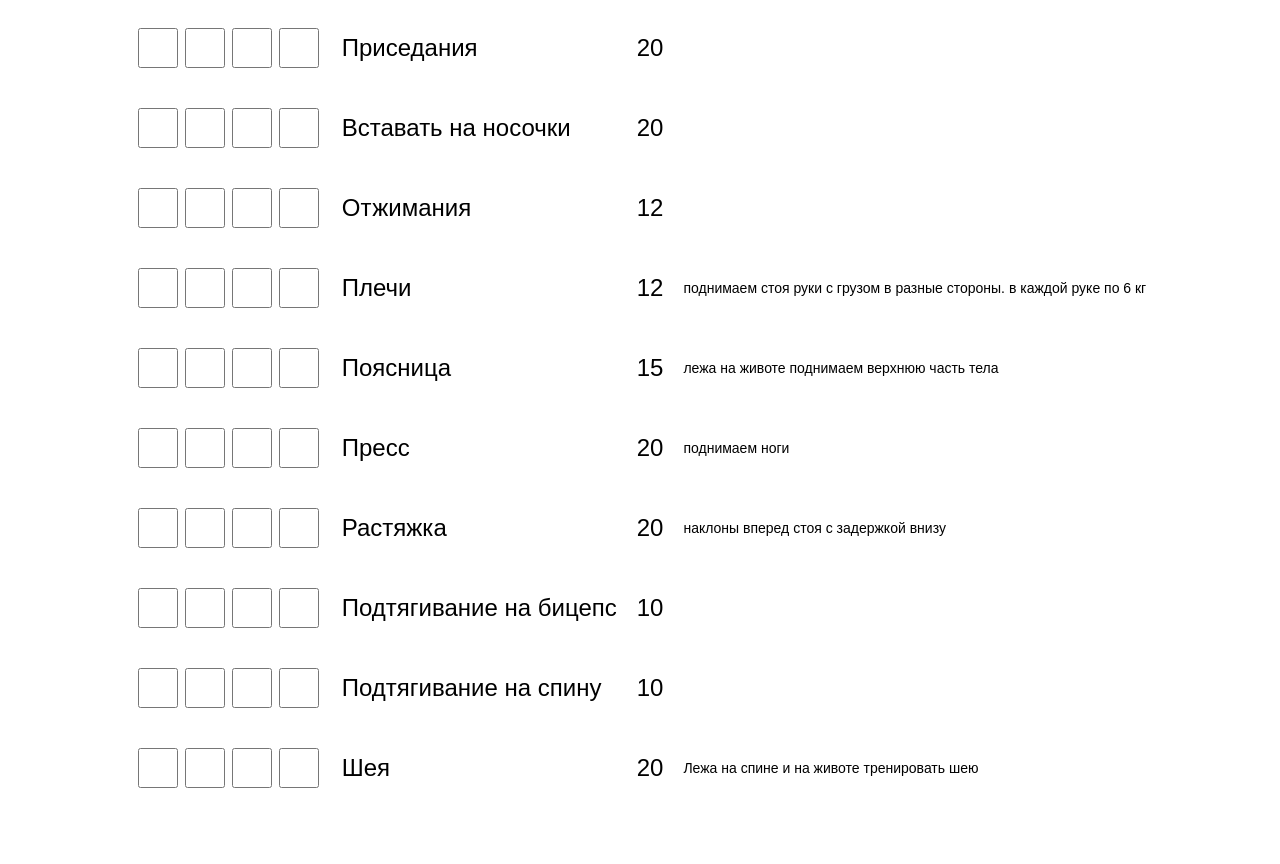
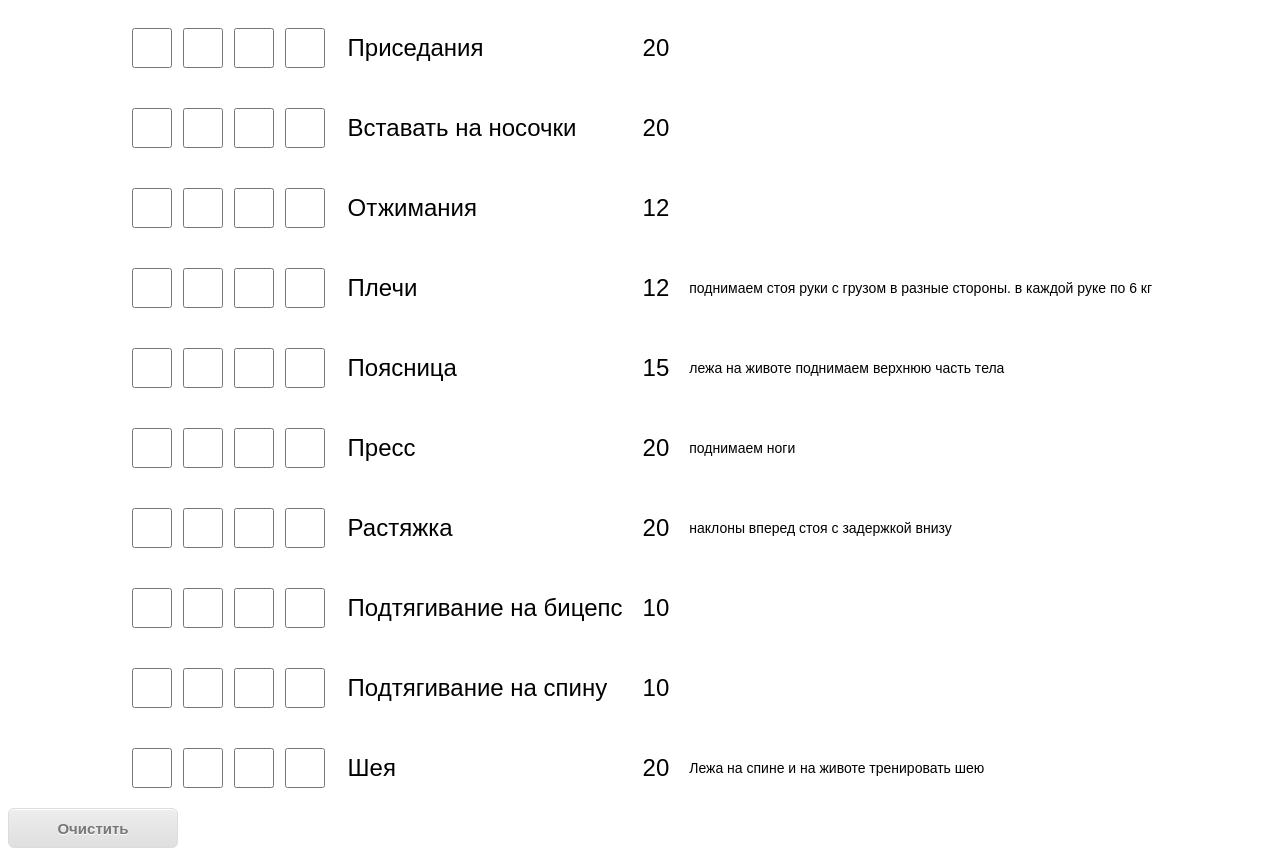
Before and after one commit to Rocaccel/train_checklist, a plain HTML site: page index.html in a window 1280 px wide. Before the commit the page ends 816 px from the top, so only its background shows below. Drawn offline with Linux system fonts and the light colour scheme.

Commit message:
make clear button, make save checkbox states

```diff
--- a/index.html
+++ b/index.html
@@ -1,10 +1,23 @@
-
-
 <head><title>Тренировки</title>
 	<meta charset="UTF-8">
+	<script>
+	function save_checkbox(name)
+	{
+		localStorage[name] = document.getElementById(name).checked ? 1 : 0
+	}
+	function load_checkbox()
+	{
+		var table = document.getElementById('checktable')
+		var input = table.getElementsByTagName('input')
 
-</head>
+		for(var i = 0; i < input.length; i++)
+		{
+			var checkbox = input[i]
+			checkbox.checked = parseInt(localStorage[checkbox.id], 10)
+		}
+	}
 
+	</script>
 	<style type="text/css">
 		.tg  {border-collapse:collapse;border-spacing:0;margin:0px auto;}
 		.tg td{border-style:solid;border-width:0px;font-family:Arial, sans-serif;font-size:14px;overflow:hidden;
@@ -41,69 +54,123 @@
 			top:1px;
 		}
 		</style>
-<table class="tg">
+
+	</head>
+
+	<body onload="load_checkbox()">
+	<table class="tg" id="checktable">
 		<tbody>
-
-
 		<tr>
-		<td class="tg-0pky"><input class="checkbox" type="checkbox"><input class="checkbox" type="checkbox"><input class="checkbox" type="checkbox"><input  class="checkbox" type="checkbox"></td>
+			<td class="tg-0pky">
+				<input class="checkbox" type="checkbox" id="check1_1" onclick="save_checkbox('check1_1')">
+				<input class="checkbox" type="checkbox" id="check1_2" onclick="save_checkbox('check1_2')">
+				<input class="checkbox" type="checkbox" id="check1_3" onclick="save_checkbox('check1_3')">
+				<input class="checkbox" type="checkbox" id="check1_4" onclick="save_checkbox('check1_4')">
+			</td>
 			<td class="tg-v8dz">Приседания</td>
 			<td class="tg-lbo9">20</td>
 			<td class="tg-lboi"></td>
 		</tr>
 		<tr>
-		<td class="tg-0pky"><input class="checkbox" type="checkbox"><input class="checkbox" type="checkbox"><input class="checkbox" type="checkbox"><input  class="checkbox" type="checkbox"></td>
+			<td class="tg-0pky">
+				<input class="checkbox" type="checkbox" id="check2_1" onclick="save_checkbox('check2_1')">
+				<input class="checkbox" type="checkbox" id="check2_2" onclick="save_checkbox('check2_2')">
+				<input class="checkbox" type="checkbox" id="check2_3" onclick="save_checkbox('check2_3')">
+				<input class="checkbox" type="checkbox" id="check2_4" onclick="save_checkbox('check2_4')">
+			</td>
 			<td class="tg-v8dz">Вставать на носочки</td>
 			<td class="tg-lbo9">20</td>
 			<td class="tg-lboi"></td>
 		</tr>
 		<tr>
-		<td class="tg-0pky"><input class="checkbox" type="checkbox"><input class="checkbox" type="checkbox"><input class="checkbox" type="checkbox"><input  class="checkbox" type="checkbox"></td>
+			<td class="tg-0pky">
+				<input class="checkbox" type="checkbox" id="check3_1" onclick="save_checkbox('check3_1')">
+				<input class="checkbox" type="checkbox" id="check3_2" onclick="save_checkbox('check3_2')">
+				<input class="checkbox" type="checkbox" id="check3_3" onclick="save_checkbox('check3_3')">
+				<input class="checkbox" type="checkbox" id="check3_4" onclick="save_checkbox('check3_4')">
+			</td>
 			<td class="tg-v8dz">Отжимания</td>
 			<td class="tg-lbo9">12</td>
 			<td class="tg-lboi"></td>
 		</tr>
 		<tr>
-		<td class="tg-0pky"><input class="checkbox" type="checkbox"><input class="checkbox" type="checkbox"><input class="checkbox" type="checkbox"><input  class="checkbox" type="checkbox"></td>
+			<td class="tg-0pky">
+				<input class="checkbox" type="checkbox" id="check4_1" onclick="save_checkbox('check4_1')">
+				<input class="checkbox" type="checkbox" id="check4_2" onclick="save_checkbox('check4_2')">
+				<input class="checkbox" type="checkbox" id="check4_3" onclick="save_checkbox('check4_3')">
+				<input class="checkbox" type="checkbox" id="check4_4" onclick="save_checkbox('check4_4')">
+			</td>
 			<td class="tg-v8dz">Плечи</td>
 			<td class="tg-lbo9">12</td>
 			<td class="tg-lboi">поднимаем стоя руки с грузом в разные стороны. в каждой руке по 6 кг</td>
 		</tr>
 		<tr>
-		<td class="tg-0pky"><input class="checkbox" type="checkbox"><input class="checkbox" type="checkbox"><input class="checkbox" type="checkbox"><input  class="checkbox" type="checkbox"></td>
+			<td class="tg-0pky">
+				<input class="checkbox" type="checkbox" id="check5_1" onclick="save_checkbox('check5_1')">
+				<input class="checkbox" type="checkbox" id="check5_2" onclick="save_checkbox('check5_2')">
+				<input class="checkbox" type="checkbox" id="check5_3" onclick="save_checkbox('check5_3')">
+				<input class="checkbox" type="checkbox" id="check5_4" onclick="save_checkbox('check5_4')">
+			</td>
 			<td class="tg-v8dz">Поясница</td>
 			<td class="tg-lbo9">15</td>
 			<td class="tg-lboi">лежа на животе поднимаем верхнюю часть тела</td>
 		</tr>
 		<tr>
-		<td class="tg-0pky"><input class="checkbox" type="checkbox"><input class="checkbox" type="checkbox"><input class="checkbox" type="checkbox"><input  class="checkbox" type="checkbox"></td>
+			<td class="tg-0pky">
+				<input class="checkbox" type="checkbox" id="check6_1" onclick="save_checkbox('check6_1')">
+				<input class="checkbox" type="checkbox" id="check6_2" onclick="save_checkbox('check6_2')">
+				<input class="checkbox" type="checkbox" id="check6_3" onclick="save_checkbox('check6_3')">
+				<input class="checkbox" type="checkbox" id="check6_4" onclick="save_checkbox('check6_4')">
+			</td>
 			<td class="tg-v8dz">Пресс</td>
 			<td class="tg-lbo9">20</td>
 			<td class="tg-lboi">поднимаем ноги</td>
 		</tr>
 		<tr>
-		<td class="tg-0pky"><input class="checkbox" type="checkbox"><input class="checkbox" type="checkbox"><input class="checkbox" type="checkbox"><input  class="checkbox" type="checkbox"></td>
+			<td class="tg-0pky">
+				<input class="checkbox" type="checkbox" id="check7_1" onclick="save_checkbox('check7_1')">
+				<input class="checkbox" type="checkbox" id="check7_2" onclick="save_checkbox('check7_2')">
+				<input class="checkbox" type="checkbox" id="check7_3" onclick="save_checkbox('check7_3')">
+				<input class="checkbox" type="checkbox" id="check7_4" onclick="save_checkbox('check7_4')">
+			</td>
 			<td class="tg-v8dz">Растяжка</td>
 			<td class="tg-lbo9">20</td>
 			<td class="tg-lboi">наклоны вперед стоя с задержкой внизу</td>
 		</tr>
 		<tr>
-		<td class="tg-0pky"><input class="checkbox" type="checkbox"><input class="checkbox" type="checkbox"><input class="checkbox" type="checkbox"><input  class="checkbox" type="checkbox"></td>
+			<td class="tg-0pky">
+				<input class="checkbox" type="checkbox" id="check8_1" onclick="save_checkbox('check8_1')">
+				<input class="checkbox" type="checkbox" id="check8_2" onclick="save_checkbox('check8_2')">
+				<input class="checkbox" type="checkbox" id="check8_3" onclick="save_checkbox('check8_3')">
+				<input class="checkbox" type="checkbox" id="check8_4" onclick="save_checkbox('check8_4')">
+			</td>
 			<td class="tg-v8dz">Подтягивание на бицепс	</td>
 			<td class="tg-lbo9">10</td>
 			<td class="tg-lboi"></td>
 		</tr>
 		<tr>
-		<td class="tg-0pky"><input class="checkbox" type="checkbox"><input class="checkbox" type="checkbox"><input class="checkbox" type="checkbox"><input  class="checkbox" type="checkbox"></td>
+			<td class="tg-0pky">
+				<input class="checkbox" type="checkbox" id="check9_1" onclick="save_checkbox('check9_1')">
+				<input class="checkbox" type="checkbox" id="check9_2" onclick="save_checkbox('check9_2')">
+				<input class="checkbox" type="checkbox" id="check9_3" onclick="save_checkbox('check9_3')">
+				<input class="checkbox" type="checkbox" id="check9_4" onclick="save_checkbox('check9_4')">
+			</td>
 			<td class="tg-v8dz">Подтягивание на спину</td>
 			<td class="tg-lbo9">10</td>
 			<td class="tg-lboi"></td>
 		</tr>
 		<tr>
-		<td class="tg-0pky"><input class="checkbox" type="checkbox"><input class="checkbox" type="checkbox"><input class="checkbox" type="checkbox"><input  class="checkbox" type="checkbox"></td>
+			<td class="tg-0pky">
+				<input class="checkbox" type="checkbox" id="check10_1" onclick="save_checkbox('check10_1')">
+				<input class="checkbox" type="checkbox" id="check10_2" onclick="save_checkbox('check10_2')">
+				<input class="checkbox" type="checkbox" id="check10_3" onclick="save_checkbox('check10_3')">
+				<input class="checkbox" type="checkbox" id="check10_4" onclick="save_checkbox('check10_4')">
+			</td>
 			<td class="tg-v8dz">Шея</td>
 			<td class="tg-lbo9">20</td>
 			<td class="tg-lboi">Лежа на спине и на животе тренировать шею</td>
 		</tr>
 		</tbody>
 	</table>
+	<form><button class="myButton" type="submit" onclick="localStorage.clear()">Очистить</button></form>
+	</body>
```
Also changed, not shown: test.html (+0 -1 lines). Lines whose indentation alone changed are shown as unchanged.
